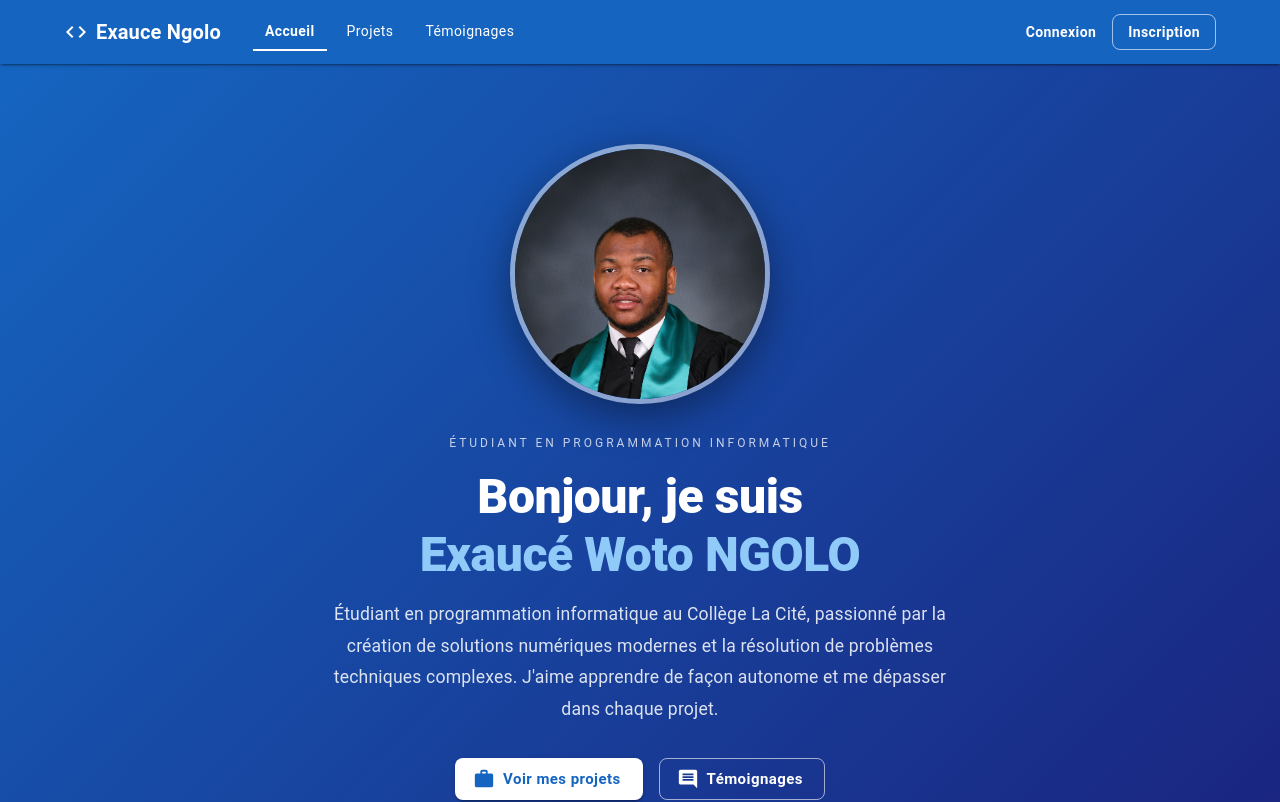
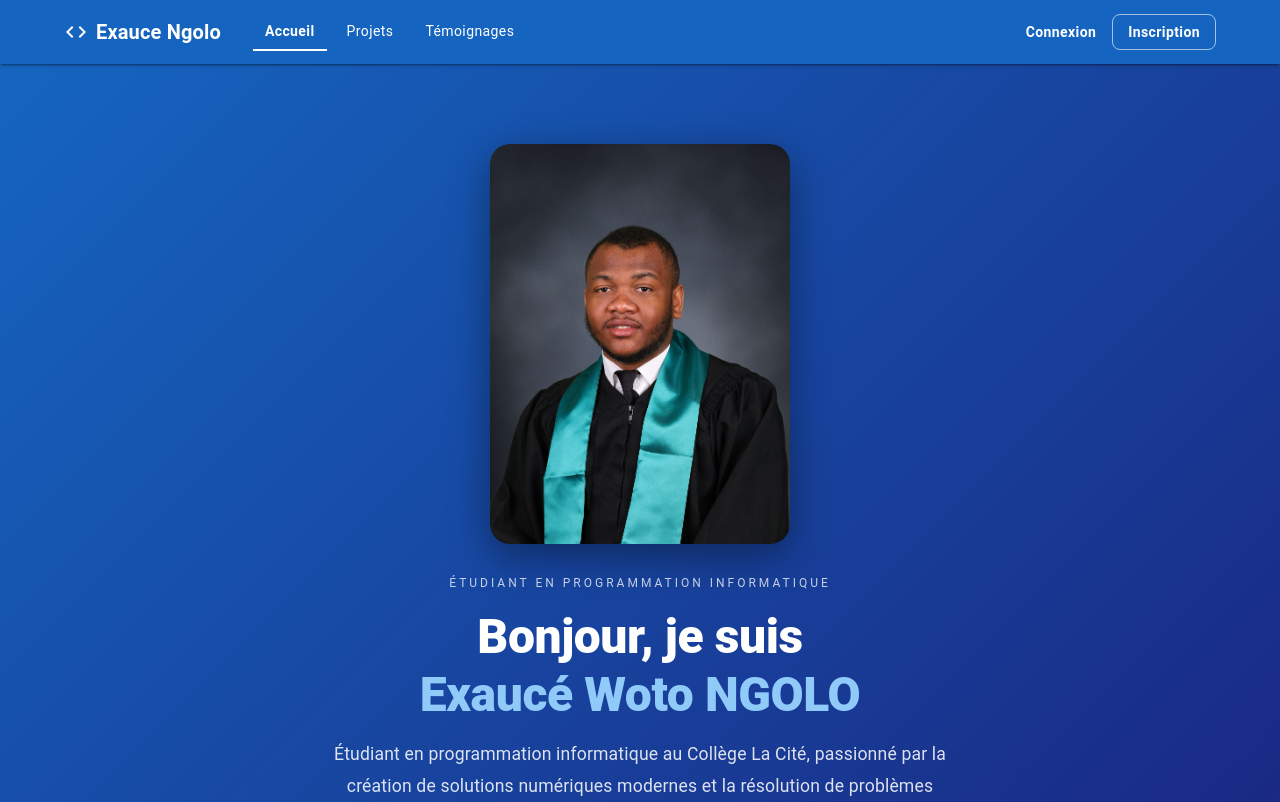
Before and after one commit to Exauce14/Portfolio_professionnel, a Next.js app: page / in a window 1280 px wide. Shown: the top 802 px of the page. Built offline with nearby package versions, Linux system fonts and the light colour scheme.

Commit message:
Photo : suppression du cercle, image rectangulaire simple centrée

```diff
--- a/src/app/page.js
+++ b/src/app/page.js
@@ -46,14 +46,14 @@ export default function HomePage() {
                 src="/photo.jpeg"
                 alt="Exaucé Woto NGOLO"
                 sx={{
-                  width: { xs: 200, md: 260 },
-                  height: { xs: 200, md: 260 },
+                  width: { xs: 220, md: 300 },
+                  height: { xs: 293, md: 400 },
                   objectFit: 'cover',
                   objectPosition: 'center top',
-                  borderRadius: '50%',
-                  border: '5px solid rgba(255,255,255,0.5)',
+                  borderRadius: 2,
                   boxShadow: '0 12px 40px rgba(0,0,0,0.4)',
                   mb: 3,
+                  display: 'block',
                 }}
               />
 
```
